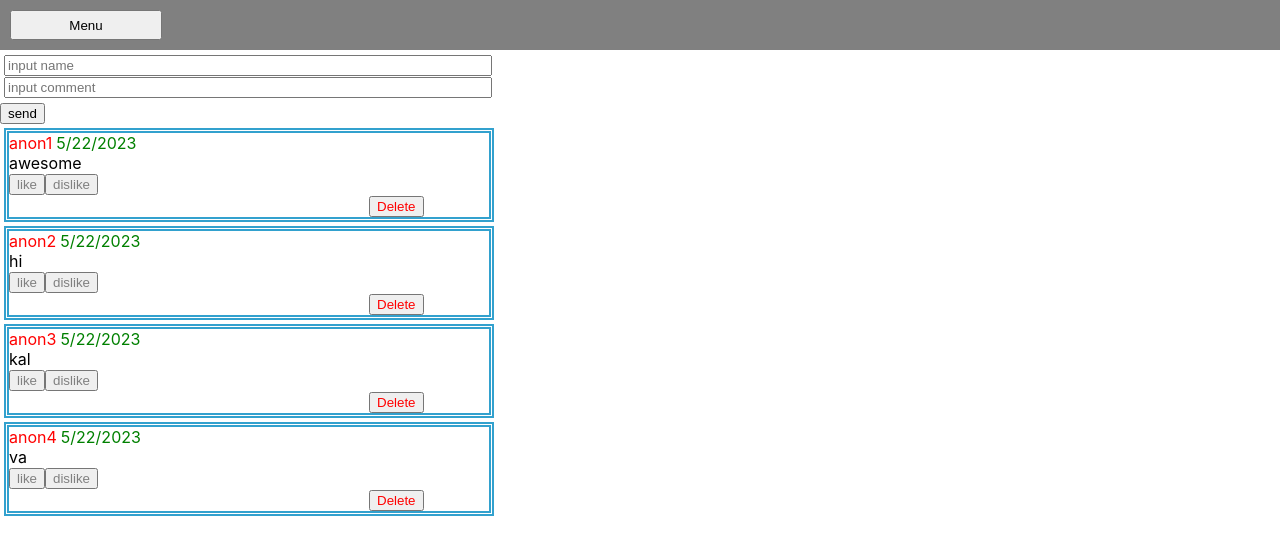
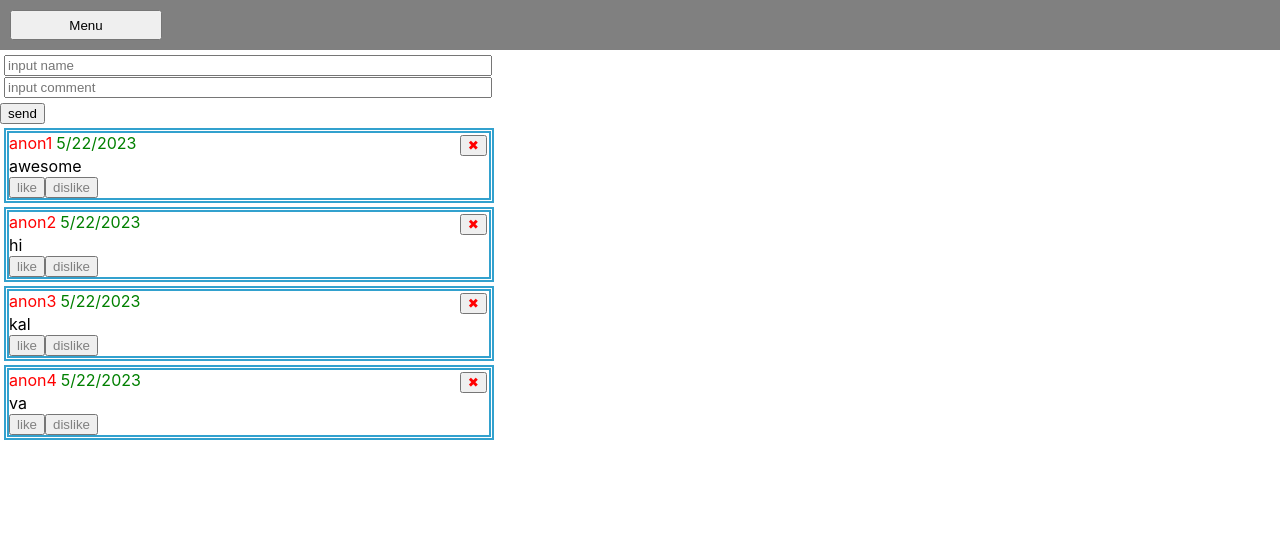
Before and after one commit to ydekor/react-test1, a React (Create React App) app: page / in a window 1280 px wide. Shown: the top 554 px of the page. Built offline with nearby package versions, Linux system fonts and the light colour scheme.

Commit message:
button layout and appearance changed

```diff
--- a/src/app/comments/Comments.js
+++ b/src/app/comments/Comments.js
@@ -7,8 +7,13 @@ function Comment(props) {
     return <div className={style.comment}>
         <div className={style.headerCom}>
             <div className={style.headerAuthor}>
-                <div className={style.userName}>{props.userName}</div>
-                <div className={style.userDate}>{props.userDate}</div>
+                <div className={style.userDetails}>
+                    <div className={style.userName}>{props.userName}</div>
+                    <div className={style.userDate}>{props.userDate}</div>
+                </div>
+                <div className={style.rightAlign}>
+                    <button className={style.buttonDelete} onClick={props.onDelete}>✖</button>
+                </div>
             </div>
             <div className={style.contentCom}>
                 {props.commentText}
@@ -16,9 +21,6 @@ function Comment(props) {
             <div className={style.buttonsCom}>
                 <button className={style.buttonLike}>like</button>
                 <button className={style.buttonDis}>dislike</button>
-                <button className={style.buttonDelete} onClick={props.onDelete}>
-                    Delete
-                </button>
             </div>
         </div>
     </div>
--- a/src/app/comments/Comments.module.css
+++ b/src/app/comments/Comments.module.css
@@ -7,6 +7,11 @@
 }
 
 .headerAuthor {
+    display: flex;
+    justify-content: space-between;
+}
+
+.userDetails {
     display: flex;
 }
 .userName {
@@ -30,7 +35,14 @@
 .buttonDis {
     color:grey;
 }
+
+.rightAlign {
+    display: flex;
+    align-items: center;
+}
 .buttonDelete {
     color:red;
-    margin-left: 75%;
+    text-align: right;
+    margin-right: 2px;
+    margin-top: 2px;
 }
```
